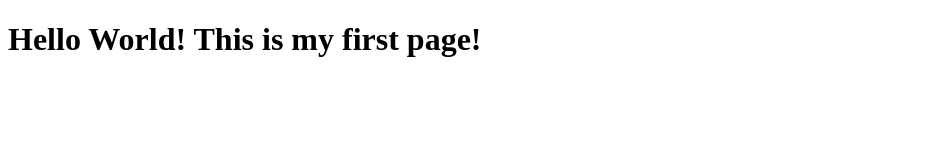
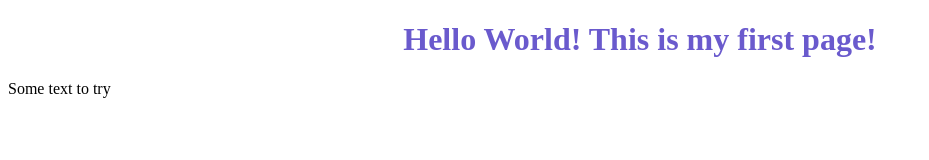
Before and after one commit to vrnly/test-coursera, a plain HTML site: page site/index.html in a window 1280 px wide. Shown: the whole page, without its empty margins (0-929 px from the left). Drawn offline with Linux system fonts and the light colour scheme.

Commit message:
adding css

```diff
--- a/site/index.html
+++ b/site/index.html
@@ -1,9 +1,19 @@
 <!DOCTYPE html>
-<html>
+<html lang = "en">
+<head>
+    <meta charset="utf-8">
+    <style>
+        h1 {
+            color: slateblue;
+            text-align: center;
+        }
+    </style>
+</head>
     <title>
         Hello World!
     </title>
     <body>
         <h1>Hello World! This is my first page!</h1>
+        <p>Some text to try</p>
     </body>
 </html>
```
